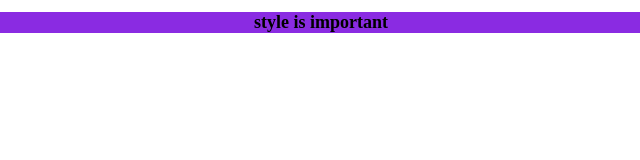
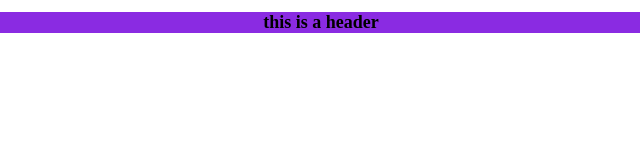
Before and after one commit to SHH-ICS/html-page-Eric-christianson-1, a plain HTML site: page index.html in a window 1280 px wide. Shown: the full height of the page, 319-959 px from the left. Drawn offline with Linux system fonts and the light colour scheme.

Commit message:
unit 1-04 edits

```diff
--- a/css/styles.css
+++ b/css/styles.css
@@ -3,7 +3,7 @@ h1{
 }
 
 h1{
-    text-decoration-color:white;
+    border-color: white;
 }
 
 h1{
--- a/index.html
+++ b/index.html
@@ -9,10 +9,7 @@
      <meta name="viewport" content="Eric">
      <title>My first Webpage with proper style</title>
    </head>
-  <style>
-  </style>
     <body>
-    <h1 id="my-header">style is important</h1>
+     <h1 id="my-header"> this is a header</h1>
   </body>
-
 </html>
```
Also changed, not shown: images/cat.png (added). Lines whose indentation alone changed are shown as unchanged.
